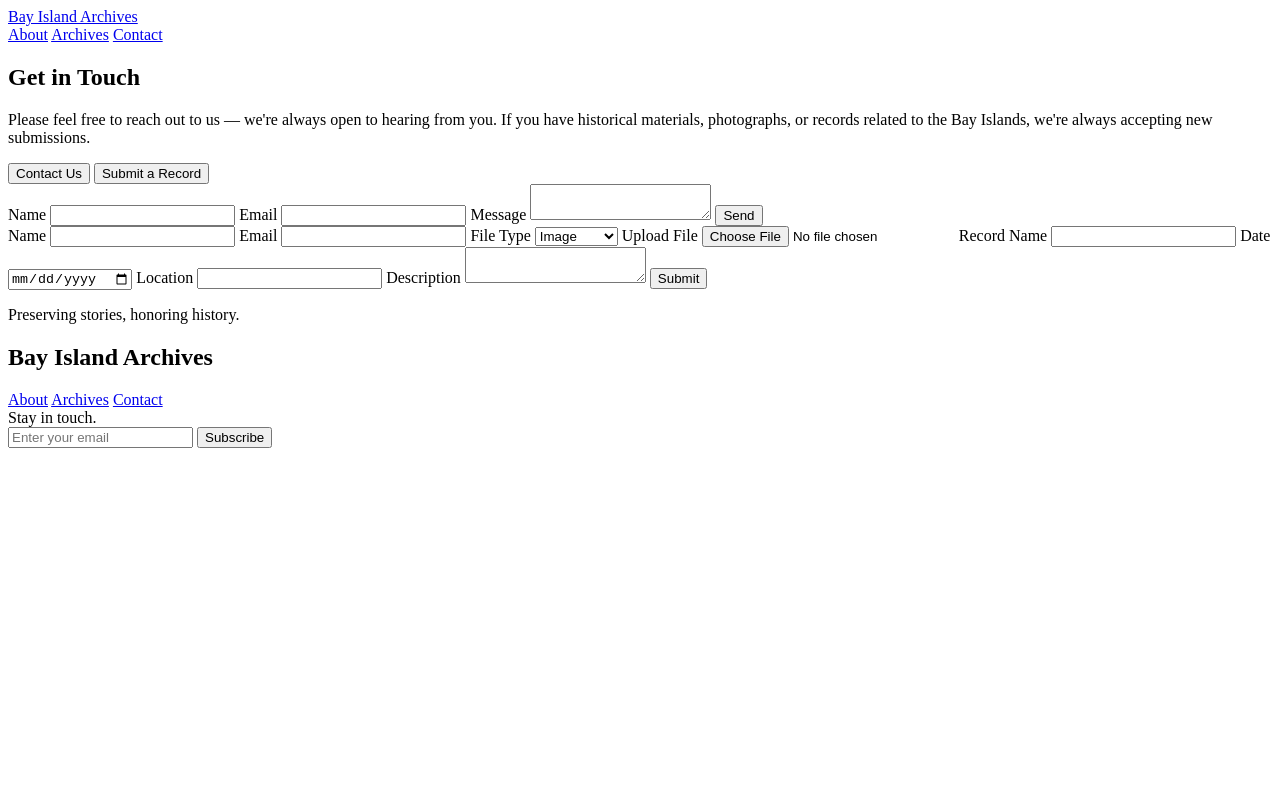
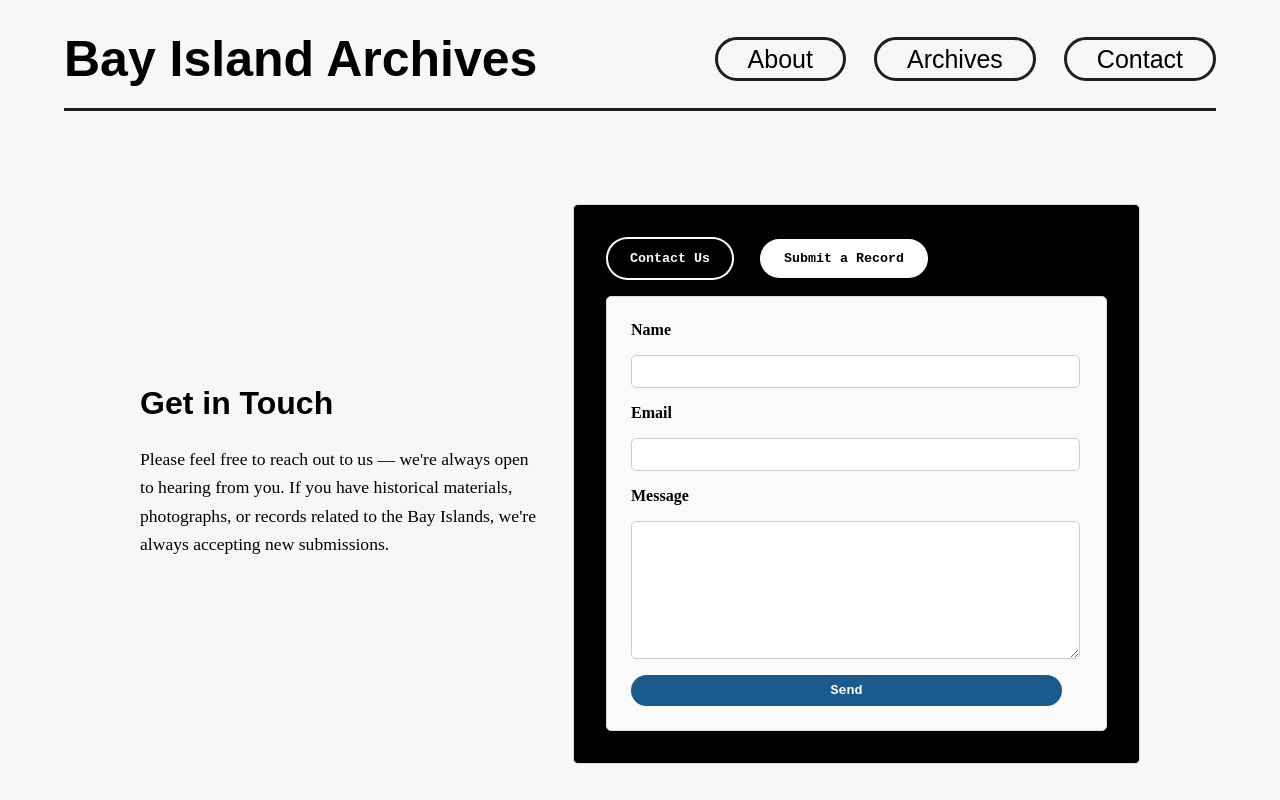
Before and after one commit to biarchives/Bay-Island-Archives, a website: page contact.html in a window 1280 px wide. Shown: the top 800 px of the page. Drawn offline with Linux system fonts and the light colour scheme; the site is published under a folder, as on GitHub Pages, so addresses that start at the root find nothing; files whose address does not match are found by name.

Commit message:
Change directory

```diff
--- a/archives.html
+++ b/archives.html
@@ -5,7 +5,7 @@
   <meta charset="UTF-8" />
   <meta name="viewport" content="width=device-width, initial-scale=1.0" />
   <title>BI Stories | Archives</title>
-  <link rel="stylesheet" href="/css/archives.css" />
+  <link rel="stylesheet" href="css/archives.css" />
 </head>
 
 <body>
--- a/contact.html
+++ b/contact.html
@@ -5,7 +5,7 @@
   <meta charset="UTF-8" />
   <meta name="viewport" content="width=device-width, initial-scale=1.0" />
   <title>Contact Us</title>
-  <link rel="stylesheet" href="/css/contact.css" />
+  <link rel="stylesheet" href="css/contact.css" />
 </head>
 
 <body>
```
Also changed, not shown: entry.html (+1 -1 lines).
